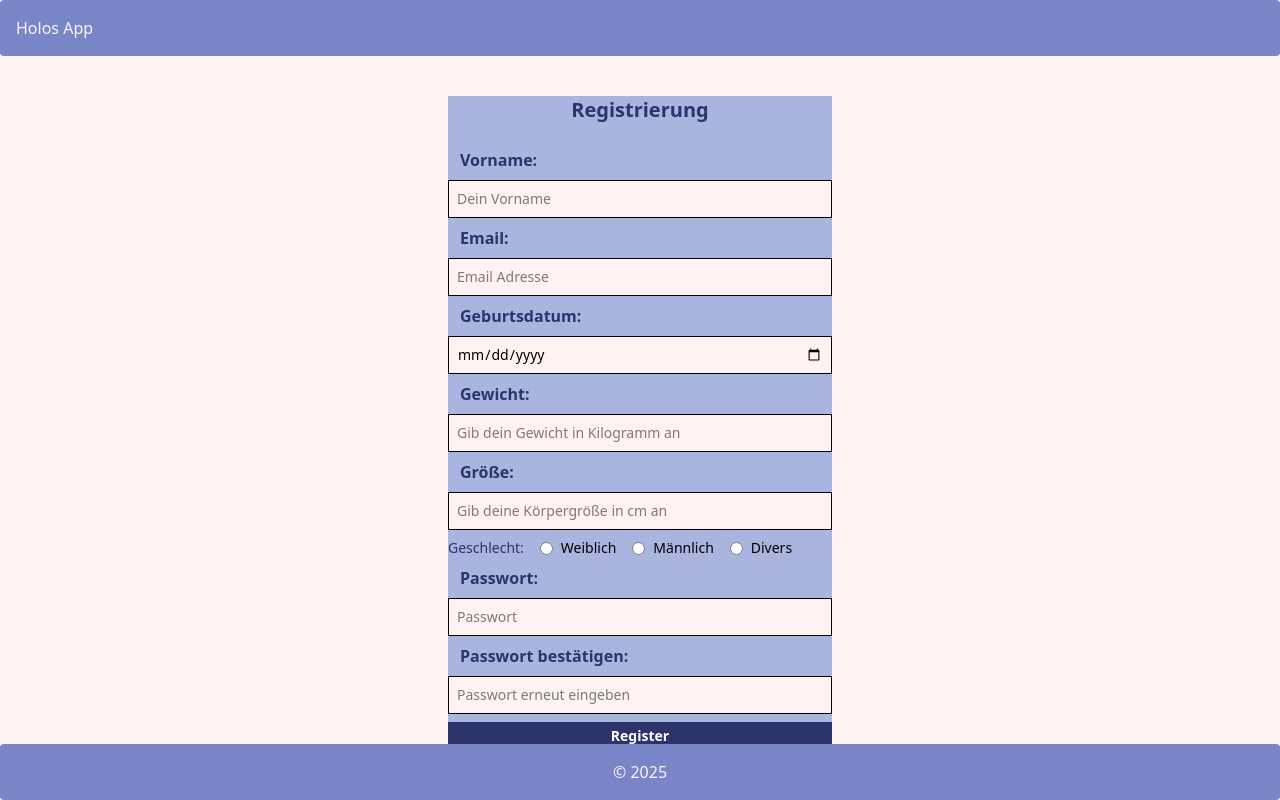
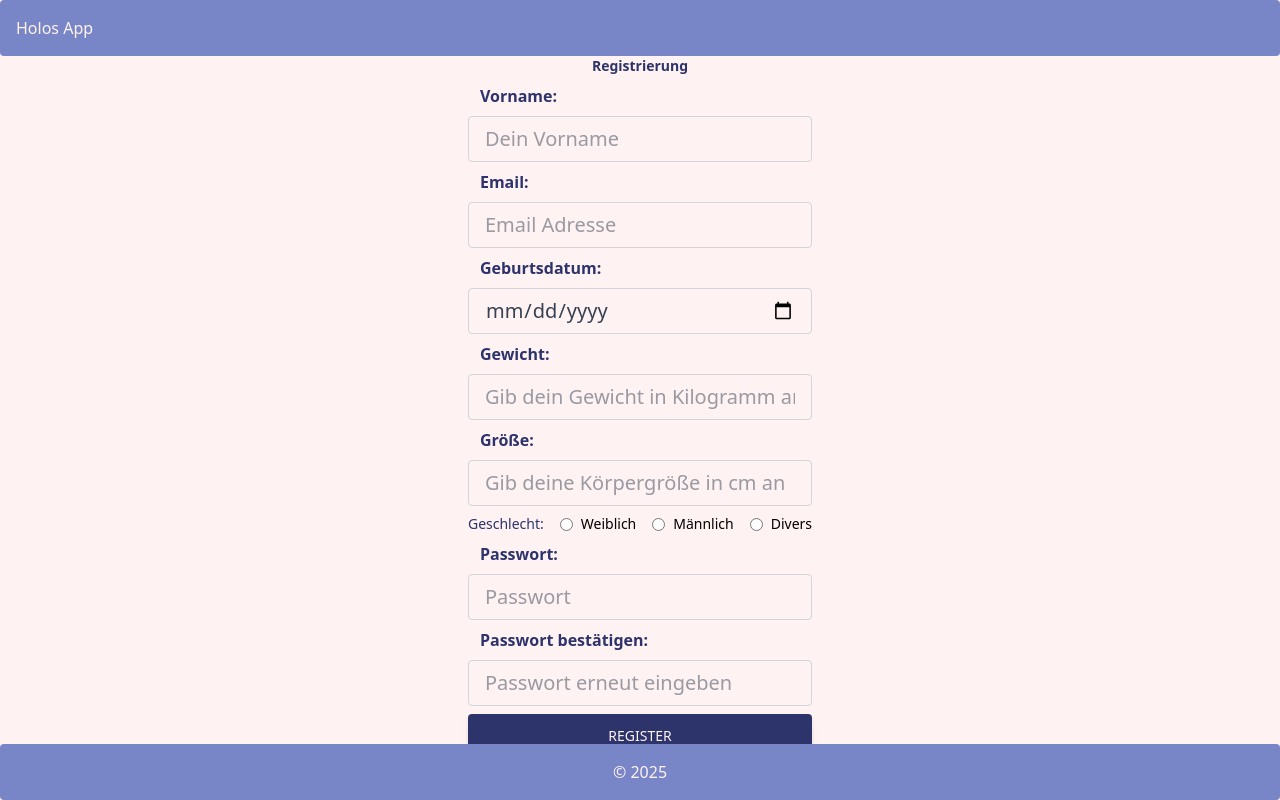
Before and after one commit to team-holos/holos-app, a React (Vite) app in the folder frontend/: page /register in a window 1280 px wide. Built offline with nearby package versions, Linux system fonts and the light colour scheme.

Commit message:
created new styling for register page

```diff
--- a/frontend/src/pages/RegisterPage.jsx
+++ b/frontend/src/pages/RegisterPage.jsx
@@ -206,17 +206,15 @@ function RegisterPage() {
   }
 
   return (
-    <form
-      onSubmit={handleSubmit}
-      className="flex flex-col gap-2 max-w-sm mx-auto text-sm bg-[#A9B5DF] mt-10"
-    >
+    <div className="flex flex-col gap-4 max-w-sm mx-auto text-sm">
       {successMessage && <p className="bg-green-500 text-white p-2">{successMessage}</p>}
       {errorMessage && <p className="bg-red-500 text-white p-2">{errorMessage}</p>}
 
-      <h1 className="text-xl mb-4 max-w-sm mx-auto text-[#2D336B] font-extrabold">Registrierung</h1>
-
+      <form onSubmit={handleSubmit} className="flex flex-col gap-2 max-w-sm mx-auto text-sm">
+        <h1 className="max-w-sm mx-auto text-[#2D336B] font-extrabold">Registrierung</h1>
         <label htmlFor="username" className="text-[#2D336B] text-base pl-3 font-semibold">
           Vorname:
+          {usernameError && <span className="text-red-500 ml-2">{usernameError}</span>}
         </label>
         <input
           type="text"
@@ -224,13 +222,13 @@ function RegisterPage() {
           name="username"
           value={username}
           onChange={(e) => setUsername(e.target.value)}
-        className="border p-2 bg-[#FFF2F2]"
+          className="form-control block w-full px-4 py-2 text-xl font-normal text-gray-700 bg-[#FFF2F2] bg-clip-padding border border-solid border-gray-300 rounded transition ease-in-out m-0 focus:text-gray-700 focus:bg-white focus:border-blue-600 focus:outline-none"
           placeholder="Dein Vorname"
         />
-      {usernameError && <p className="text-red-500">{usernameError}</p>}
 
         <label htmlFor="register-email" className="text-[#2D336B] text-base pl-3 font-semibold">
           Email:
+          {emailError && <span className="text-red-500 ml-2">{emailError}</span>}
         </label>
         <input
           type="email"
@@ -238,13 +236,13 @@ function RegisterPage() {
           name="email"
           value={email}
           onChange={(e) => setEmail(e.target.value)}
-        className="border p-2 bg-[#FFF2F2]"
+          className="form-control block w-full px-4 py-2 text-xl font-normal text-gray-700 bg-[#FFF2F2] bg-clip-padding border border-solid border-gray-300 rounded transition ease-in-out m-0 focus:text-gray-700 focus:bg-white focus:border-blue-600 focus:outline-none"
           placeholder="Email Adresse"
         />
-      {emailError && <p className="text-red-500">{emailError}</p>}
 
         <label htmlFor="birthday" className="text-[#2D336B] text-base pl-3 font-semibold">
           Geburtsdatum:
+          {birthdayError && <span className="text-red-500 ml-2">{birthdayError}</span>}
         </label>
         <input
           type="date"
@@ -252,12 +250,12 @@ function RegisterPage() {
           name="birthday"
           value={birthday}
           onChange={(e) => setBirthday(e.target.value)}
-        className="border p-2 w-full bg-[#FFF2F2]"
+          className="form-control block w-full px-4 py-2 text-xl font-normal text-gray-700 bg-[#FFF2F2] bg-clip-padding border border-solid border-gray-300 rounded transition ease-in-out m-0 focus:text-gray-700 focus:bg-white focus:border-blue-600 focus:outline-none"
         />
-      {birthdayError && <p className="text-red-500">{birthdayError}</p>}
 
         <label htmlFor="weight" className="text-[#2D336B] text-base pl-3 font-semibold">
           Gewicht:
+          {weightError && <span className="text-red-500 ml-2">{weightError}</span>}
         </label>
         <input
           type="text"
@@ -265,13 +263,13 @@ function RegisterPage() {
           name="weight"
           value={weight}
           onChange={(e) => setWeight(e.target.value)}
-        className="border p-2 bg-[#FFF2F2]"
+          className="form-control block w-full px-4 py-2 text-xl font-normal text-gray-700 bg-[#FFF2F2] bg-clip-padding border border-solid border-gray-300 rounded transition ease-in-out m-0 focus:text-gray-700 focus:bg-white focus:border-blue-600 focus:outline-none"
           placeholder="Gib dein Gewicht in Kilogramm an"
         />
-      {weightError && <p className="text-red-500">{weightError}</p>}
 
         <label htmlFor="height" className="text-[#2D336B] text-base pl-3 font-semibold">
           Größe:
+          {heightError && <span className="text-red-500 ml-2">{heightError}</span>}
         </label>
         <input
           type="text"
@@ -279,15 +277,12 @@ function RegisterPage() {
           name="height"
           value={height}
           onChange={(e) => setHeight(e.target.value)}
-        className="border p-2 bg-[#FFF2F2]"
+          className="form-control block w-full px-4 py-2 text-xl font-normal text-gray-700 bg-[#FFF2F2] bg-clip-padding border border-solid border-gray-300 rounded transition ease-in-out m-0 focus:text-gray-700 focus:bg-white focus:border-blue-600 focus:outline-none"
           placeholder="Gib deine Körpergröße in cm an"
         />
-      {heightError && <p className="text-red-500">{heightError}</p>}
 
         <div className="flex gap-4">
-        <span className="font-medium text-[#2D336B]">
-          Geschlecht:
-        </span>
+          <span className="font-medium text-[#2D336B]">Geschlecht:</span>
           <div className="radio">
             <label className="flex items-center gap-2">
               <input
@@ -322,9 +317,11 @@ function RegisterPage() {
             </label>
           </div>
         </div>
+        {genderError && <p className="text-red-500">{genderError}</p>}
 
         <label htmlFor="register-password" className="text-[#2D336B] text-base pl-3 font-semibold">
           Passwort:
+          {passwordError && <span className="text-red-500 ml-2">{passwordError}</span>}
         </label>
         <input
           type="password"
@@ -332,15 +329,15 @@ function RegisterPage() {
           name="password"
           value={password}
           onChange={(e) => setPassword(e.target.value)}
-        className="border p-2 bg-[#FFF2F2]"
+          className="form-control block w-full px-4 py-2 text-xl font-normal text-gray-700 bg-[#FFF2F2] bg-clip-padding border border-solid border-gray-300 rounded transition ease-in-out m-0 focus:text-gray-700 focus:bg-white focus:border-blue-600 focus:outline-none"
           placeholder="Passwort"
           minLength="8"
           maxLength="24"
         />
-      {passwordError && <p className="text-red-500">{passwordError}</p>}
 
         <label htmlFor="register-password-retype" className="text-[#2D336B] text-base pl-3 font-semibold">
           Passwort bestätigen:
+          {passwordRetypeError && <span className="text-red-500 ml-2">{passwordRetypeError}</span>}
         </label>
         <input
           type="password"
@@ -348,19 +345,22 @@ function RegisterPage() {
           name="password-retype"
           value={passwordRetype}
           onChange={(e) => setPasswordRetype(e.target.value)}
-        className="border p-2 bg-[#FFF2F2]"
+          className="form-control block w-full px-4 py-2 text-xl font-normal text-gray-700 bg-[#FFF2F2] bg-clip-padding border border-solid border-gray-300 rounded transition ease-in-out m-0 focus:text-gray-700 focus:bg-white focus:border-blue-600 focus:outline-none"
           placeholder="Passwort erneut eingeben"
         />
-      {passwordRetypeError && <p className="text-red-500">{passwordRetypeError}</p>}
 
-      <button type="submit" className="bg-[#2D336B] px-2 py-1 text-white font-semibold cursor-pointer hover:bg-[#7886C7]">
+        <button type="submit" className="inline-block px-7 py-3 bg-[#2D336B] text-[#FFF2F2] font-medium text-sm leading-snug uppercase rounded shadow-md hover:bg-[#7886C7] hover:shadow-lg focus:bg-blue-700 focus:shadow-lg focus:outline-none focus:ring-0 active:bg-blue-800 active:shadow-lg transition duration-150 ease-in-out">
           Register
         </button>
 
-      <h2 className="max-w-sm mx-auto text-[#2D336B]">
-        <Link to="/">Zurück zur Loginseite</Link>
-      </h2>
+        <p className="text-sm font-semibold mt-2 pt-1 mb-0">
+          Bereits ein Konto?
+          <Link to="/" className="text-red-600 hover:text-red-700 focus:text-red-700 transition duration-200 ease-in-out">
+            Zurück zur Loginseite
+          </Link>
+        </p>
       </form>
+    </div>
   );
 }
 
```
Lines whose indentation alone changed are shown as unchanged.
